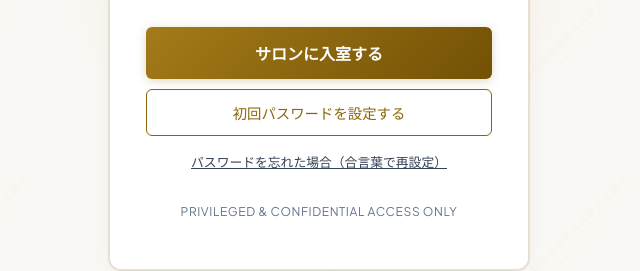
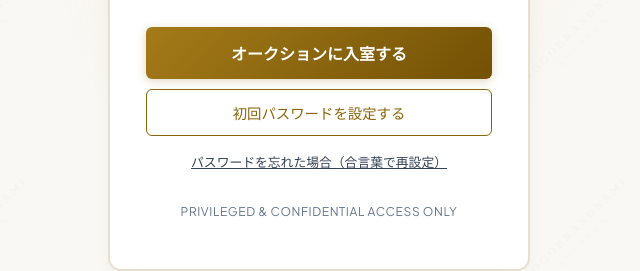
Before and after one commit to shogo1145/my-auction-app, a website: page public/index.html in a window 1280 px wide. Shown: the part 463-734 px from the top of the page, 321-961 px from the left. Drawn offline with Linux system fonts and the light colour scheme.

Commit message:
Update index.html

```diff
--- a/public/index.html
+++ b/public/index.html
@@ -233,7 +233,7 @@
                 </div>
 
                 <button type="submit" class="btn btn-gold submit-btn">
-                    <span>サロンに入室する</span>
+                    <span>オークションに入室する</span>
                 </button>
 
                 <button type="button" class="alt-btn" id="open-first-setup-modal">
```
